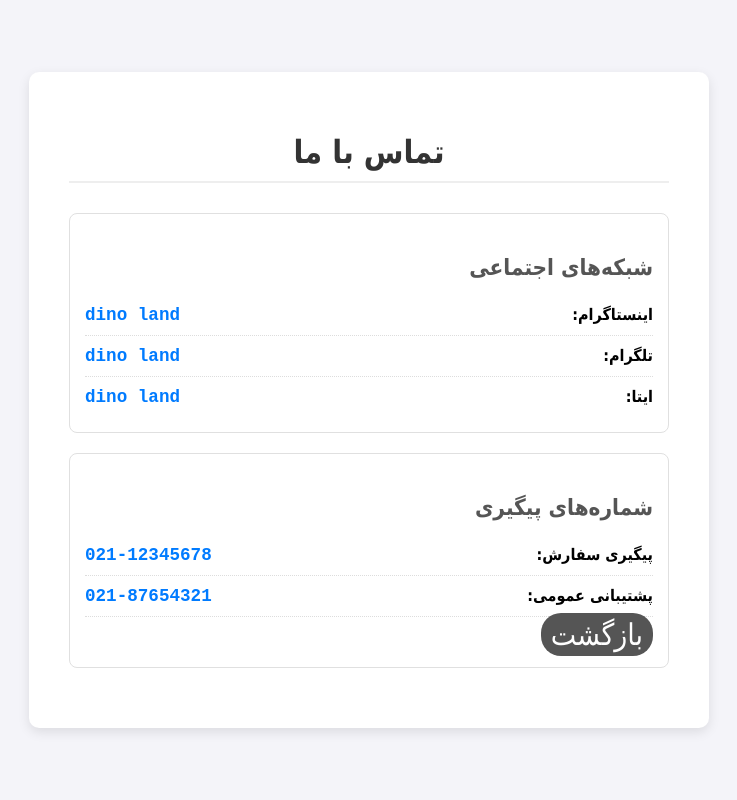
After one commit to javad0o1/site-project, a PHP site: the page made by site/تماس با ما.html in a window 1280 px wide. The commit adds this page. Shown: the whole page, without its empty margins (271-1008 px from the left). Run offline with PHP 8.4, Linux system fonts and the light colour scheme.

Commit message:
Add files via upload

```diff
--- /dev/null
+++ b/site/تماس با ما.html
@@ -0,0 +1,46 @@
+<!DOCTYPE html>
+<html lang="fa" dir="rtl">
+<head>
+    <meta charset="UTF-8">
+    <meta name="viewport" content="width=device-width, initial-scale=1.0">
+    <title>تماس با ما</title>
+    <link rel="stylesheet" href="تماس باما.css">
+</head>
+<body>
+    <div class="contact-container">
+        <h1>تماس با ما</h1>
+
+        <div class="social-media">
+            <h2>شبکه‌های اجتماعی</h2>
+            <div class="social-item">
+                <strong>اینستاگرام:</strong>
+                <span class="id-text">dino land</span>
+            </div>
+            <div class="social-item">
+                <strong>تلگرام:</strong>
+                <span class="id-text">dino land</span>
+            </div>
+            <div class="social-item">
+                <strong>ایتا:</strong>
+                <span class="id-text">dino land</span>
+            </div>
+        </div>
+
+        <div class="phone-numbers">
+            <h2>شماره‌های پیگیری</h2>
+            <div class="phone-item">
+                <strong>پیگیری سفارش:</strong>
+                <span class="phone-text">021-12345678</span>
+            </div>
+            <div class="phone-item">
+                <strong>پشتیبانی عمومی:</strong>
+                <span class="phone-text">021-87654321</span>
+
+
+            </div>
+            <a id="atamas"  href="site.html">بازگشت</a>
+        </div>
+    </div>
+
+</body>
+</html>
--- /dev/null
+++ b/site/تماس باما.css
@@ -0,0 +1,80 @@
+body {
+    font-family: Tahoma, sans-serif;
+    background-color: #f4f4f9;
+    margin: 0;
+    padding: 0;
+    display: flex;
+    justify-content: center;
+    align-items: center;
+    min-height: 100vh;
+}
+
+.contact-container {
+    background-color: #ffffff;
+    padding: 40px;
+    border-radius: 10px;
+    box-shadow: 0 4px 12px rgba(0, 0, 0, 0.1);
+    width: 90%;
+    max-width: 600px;
+    text-align: center;
+}
+
+h1 {
+    color: #333;
+    margin-bottom: 30px;
+    font-size: 2em;
+    border-bottom: 2px solid #eee;
+    padding-bottom: 10px;
+}
+
+h2 {
+    color: #555;
+    margin-top: 25px;
+    margin-bottom: 15px;
+    font-size: 1.4em;
+}
+
+.social-media, .phone-numbers {
+    text-align: right;
+    margin-bottom: 20px;
+    padding: 15px;
+    border: 1px solid #e0e0e0;
+    border-radius: 8px;
+}
+
+.social-item, .phone-item {
+    display: flex;
+    justify-content: space-between;
+    padding: 10px 0;
+    border-bottom: 1px dotted #ddd;
+}
+
+.social-item:last-child, .phone-item:last-child {
+    border-bottom: none;
+}
+
+.id-text, .phone-text {
+    font-family: 'Courier New', Courier, monospace;
+    font-size: 1.1em;
+    color: #007bff;
+    font-weight: bold;
+}
+
+.phone-text {
+    direction: ltr;
+    text-align: left;
+}
+#atamas{
+    background-color: #555;
+    text-decoration: none;
+    font-size: 30px;
+    color: #ffffff;
+    font-weight: 400;
+    padding: 4px 10px;
+    border-radius: 20px;
+    cursor: pointer;
+    transition: 0.3s;
+}
+#atamas:hover {
+    background-color: #222222;
+}
```
Also changed, not shown: site/site.css (+104 -3 lines), site/site.html (+9 -0 lines), site/درباره ما.html (added, +44 -0 lines).
